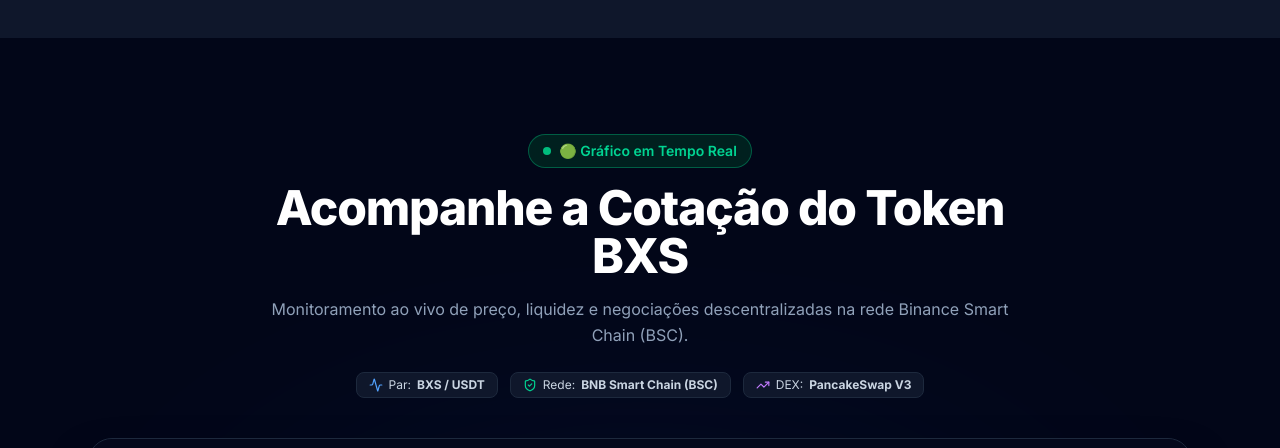
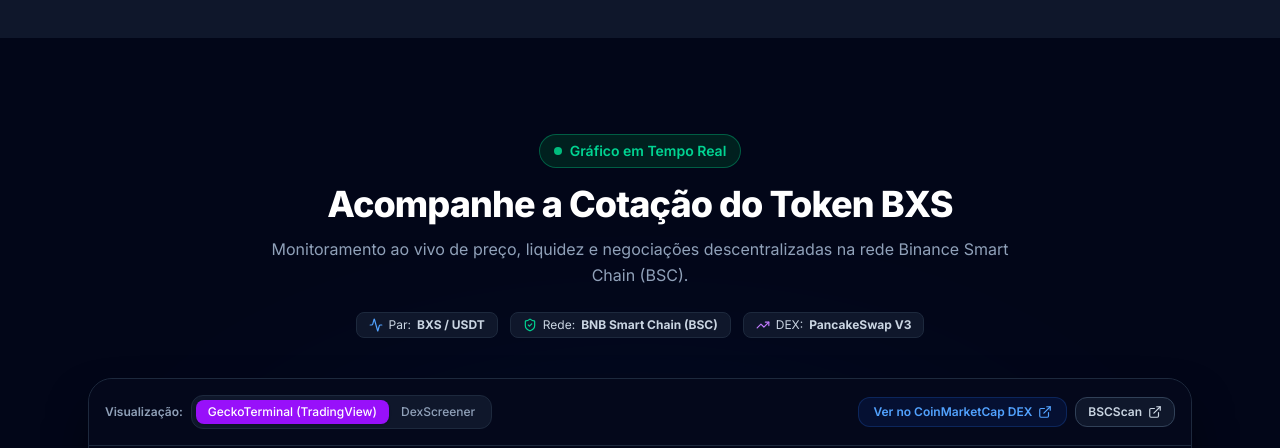
Before and after one commit to rangelandradesmmn-ship-it/infinity-copy-token-bxs, a Next.js app: page / in a window 1280 px wide. Shown: the part 5340-5788 px from the top of the page. Built offline with nearby package versions, Linux system fonts and the light colour scheme; no server answers; the database is empty; grey boxes are pictures that could not be loaded.

Commit message:
fix: reduce token section title font size and widen container to fit in a single line

```diff
--- a/src/components/landing/TokenChartSection.tsx
+++ b/src/components/landing/TokenChartSection.tsx
@@ -76,20 +76,24 @@ export function TokenChartSection({
 
       <div className="max-w-6xl mx-auto px-4 sm:px-6 relative z-10">
         {/* Header */}
-        <div className="text-center max-w-3xl mx-auto mb-10">
+        <div className="text-center max-w-4xl sm:max-w-5xl mx-auto mb-10">
           <div className="inline-flex items-center gap-2 px-3.5 py-1.5 rounded-full bg-emerald-950/70 border border-emerald-500/40 text-emerald-400 text-xs sm:text-sm font-semibold mb-4 backdrop-blur-md">
             <span className="relative flex h-2 w-2">
               <span className="animate-ping absolute inline-flex h-full w-full rounded-full bg-emerald-400 opacity-75"></span>
               <span className="relative inline-flex rounded-full h-2 w-2 bg-emerald-500"></span>
             </span>
-            <span>{tokenSection.badge || '🟢 Gráfico em Tempo Real'}</span>
+            <span>
+              {tokenSection.badge
+                ? tokenSection.badge.replace(/^🟢\s*/, '')
+                : 'Gráfico em Tempo Real'}
+            </span>
           </div>
 
-          <h2 className="text-2xl sm:text-4xl lg:text-5xl font-extrabold tracking-tight mb-4">
+          <h2 className="text-xl sm:text-2xl md:text-3xl lg:text-4xl font-extrabold tracking-tight mb-3">
             {tokenSection.title || 'Acompanhe a Cotação do Token BXS'}
           </h2>
 
-          <p className="text-slate-400 text-sm sm:text-base leading-relaxed">
+          <p className="text-slate-400 text-xs sm:text-sm md:text-base leading-relaxed max-w-3xl mx-auto">
             {tokenSection.subtitle ||
               'Monitoramento ao vivo de preço, volume e liquidez descentralizada na rede BNB Smart Chain (BSC).'}
           </p>
--- a/src/data/defaultLandingPage.ts
+++ b/src/data/defaultLandingPage.ts
@@ -178,7 +178,7 @@ export const initialLandingPageContent: LandingPageContent = {
   },
   tokenSection: {
     enabled: true,
-    badge: '🟢 Gráfico em Tempo Real',
+    badge: 'Gráfico em Tempo Real',
     title: 'Acompanhe a Cotação do Token BXS',
     subtitle:
       'Monitoramento ao vivo de preço, liquidez e negociações descentralizadas na rede Binance Smart Chain (BSC).',
```
